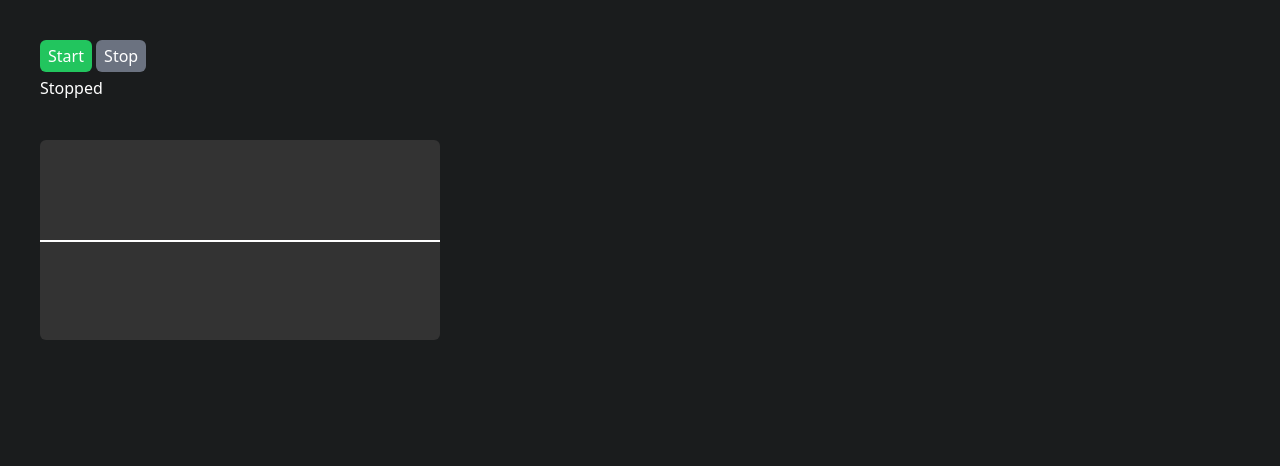
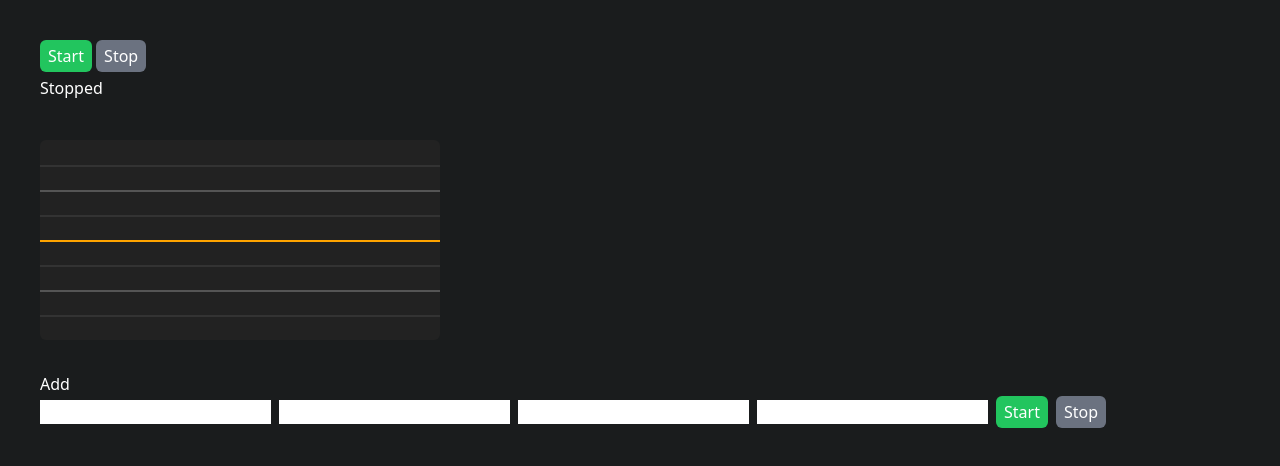
Before and after one commit to heidky/track-gen, a SvelteKit app: page / in a window 1280 px wide. Shown: the top 466 px of the page. Built offline with nearby package versions, Linux system fonts and the light colour scheme.

Commit message:
improved interface

```diff
--- a/src/lib/audio/BaseOscillator.ts
+++ b/src/lib/audio/BaseOscillator.ts
@@ -8,6 +8,10 @@ const defaultConfig = {
     normalization: NORMALIZATION, // 0.707 => -3db
     pulseFreq: 50,
     pulseSquish: 1,
+}
+
+export function getDefaultConfig() {
+    return { ...defaultConfig }
 }
 
 export type BaseConfig = typeof defaultConfig
@@ -83,7 +87,7 @@ export default class BaseOscillator {
         this.onState?.(false)
     }
 
-    set config(config: BaseConfig) {
+    static sanitazieConfig(config: BaseConfig) {
         const c = { ...config }
         c.normalization = NORMALIZATION // force to be constant, will change in the future
         if (c.normalization < 0 || c.normalization > 1) {
@@ -93,11 +97,15 @@ export default class BaseOscillator {
         c.carrierFreq = clamp(c.carrierFreq, 50, 1000)
         c.pulseFreq = clamp(c.pulseFreq, 1, 150)
         c.pulseSquish = clamp(c.pulseSquish, 0, 5)
-        this._config = c
+        return c
+    }
 
-        this.oscillator.frequency.value = c.carrierFreq
-        this.pulseOscillator.frequency.value = c.pulseFreq
-        this.pulseSquish.value = c.pulseSquish
+    set config(config: BaseConfig) {
+        this._config = BaseOscillator.sanitazieConfig(config)
+
+        this.oscillator.frequency.value = this._config.carrierFreq
+        this.pulseOscillator.frequency.value = this._config.pulseFreq
+        this.pulseSquish.value = this._config.pulseSquish
     }
 
     get config() {
--- a/src/lib/audio/utils.ts
+++ b/src/lib/audio/utils.ts
@@ -16,9 +16,18 @@ export function drawSignal(
         console.warn('not enough sample for canvas', canvas)
     }
 
-    // background
+    // background + grid
+    ctx.fillStyle = '#222'
+    ctx.fillRect(0, 0, w, h)
+    ctx.fillStyle = '#555'
+    ctx.fillRect(0, (h * 1) / 2, w, 2)
+    ctx.fillRect(0, (h * 1) / 4, w, 2)
+    ctx.fillRect(0, (h * 3) / 4, w, 2)
     ctx.fillStyle = '#333'
-    ctx.fillRect(0, 0, w, h)
+    ctx.fillRect(0, (h * 1) / 8, w, 2)
+    ctx.fillRect(0, (h * 3) / 8, w, 2)
+    ctx.fillRect(0, (h * 5) / 8, w, 2)
+    ctx.fillRect(0, (h * 7) / 8, w, 2)
 
     // find the first index in signal that triggers the scope (raise, trieggerY)
     let triggerIndex = 0
@@ -43,7 +52,7 @@ export function drawSignal(
     if (soundDetected && triggerIndex === 0) console.warn('no trigger for scope', canvas)
 
     // draw line, a small square for each sample to draw
-    ctx.fillStyle = 'white'
+    ctx.fillStyle = 'orange'
     for (let i = 0; i < numSamplesToDraw; ++i) {
         const canvasX = i * (w / numSamplesToDraw)
         const y = signal[triggerIndex + i]
--- a/src/routes/+page.svelte
+++ b/src/routes/+page.svelte
@@ -1,14 +1,53 @@
-<script>
+<script lang="ts">
     import '$lib/audio'
     // import { startOsc, stopOsc, started } from '$lib/audio'
-    import BaseOscillator from '$lib/audio/BaseOscillator'
+    import BaseOscillator, { getDefaultConfig } from '$lib/audio/BaseOscillator'
     import Scope from '$lib/component/Scope.svelte'
+    import { unstate, untrack } from 'svelte'
 
     let started = $state(false)
+    let selected: any = $state(null)
 
     const player = new BaseOscillator()
     player.output.toDestination()
     player.onState = (isPlaying) => (started = isPlaying)
+
+    let configs: any[] = $state([])
+
+    function play(index: number) {
+        player.stop()
+        player.config = configs[index]
+        player.volume = configs[index].volume
+        configs[index] = player.config
+        configs[index].volume = player.volume
+        selected = index
+        player.start()
+    }
+
+    function stop() {
+        player.stop()
+    }
+
+    function add() {
+        const c = { volume: 0.5, ...getDefaultConfig() }
+        configs.push(c)
+    }
+
+    $effect(() => {
+        untrack(() => {
+            const data = localStorage.getItem('configs-base')
+            if (!data) return
+            configs = JSON.parse(data) as any
+            console.log('loaded', unstate(configs))
+        })
+    })
+
+    $effect(() => {
+        localStorage.setItem('configs-base', JSON.stringify(configs))
+        console.log('stored')
+    })
+
+    add()
 </script>
 
 <button
@@ -22,4 +61,35 @@
     disabled={!started}>Stop</button
 >
 <p class="mb-10 mt-1">{started ? 'Started' : 'Stopped'}</p>
+
 <Scope node={player.output} />
+
+<button class="mt-8" onclick={add}>Add</button>
+
+<div class="flex flex-col gap-y-2">
+    {#each configs as config, index}
+        <div class="flex items-center gap-x-2">
+            <input type="number" bind:value={config.carrierFreq} />
+            <input type="number" bind:value={config.volume} />
+            <input type="number" bind:value={config.pulseFreq} />
+            <input type="number" bind:value={config.pulseSquish} />
+            <button
+                class="rounded-md bg-green-500 px-2 py-1 disabled:bg-gray-500"
+                onclick={() => play(index)}
+                disabled={started}
+            >
+                Start
+            </button>
+            <button
+                class="rounded-md bg-red-500 px-2 py-1 disabled:bg-gray-500"
+                onclick={() => stop()}
+                disabled={selected !== index || !started}
+            >
+                Stop
+            </button>
+            {#if selected === index}
+                <p>Selected</p>
+            {/if}
+        </div>
+    {/each}
+</div>
```
